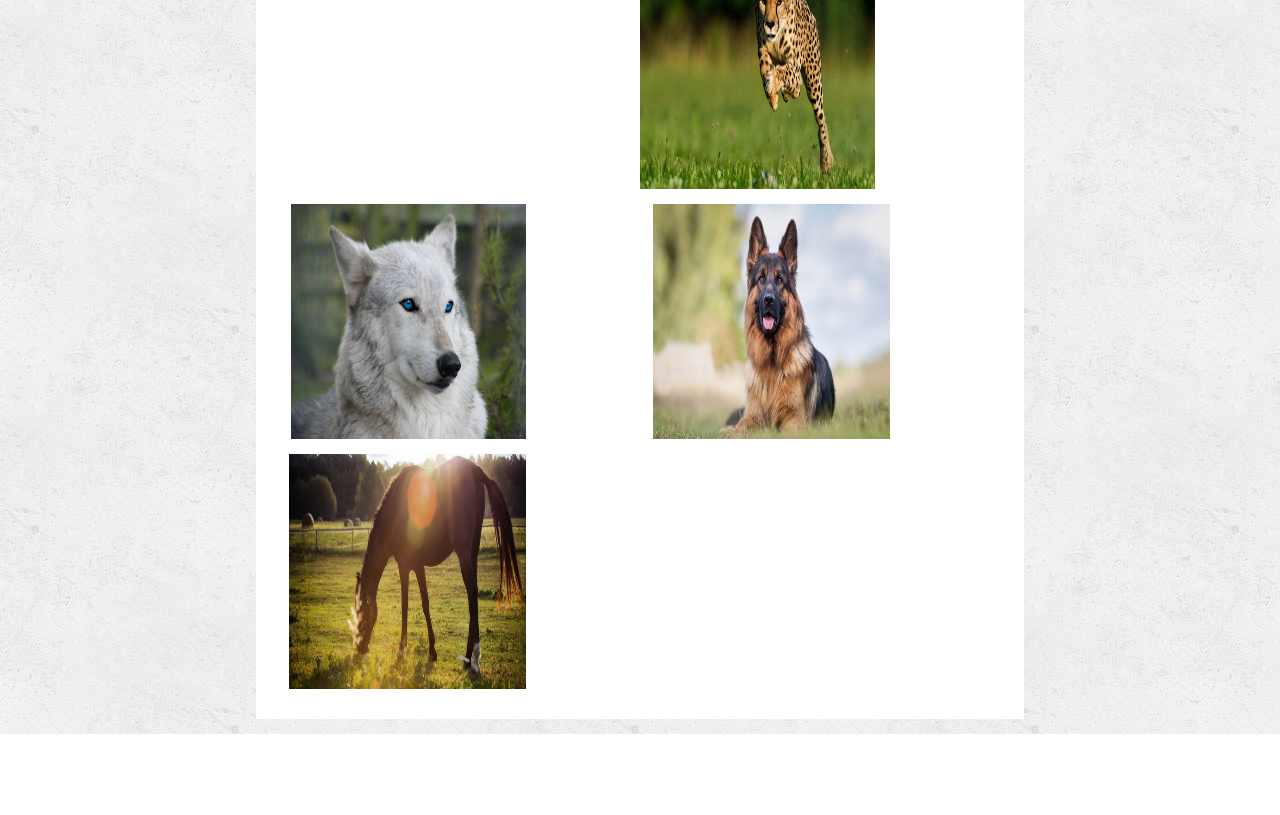
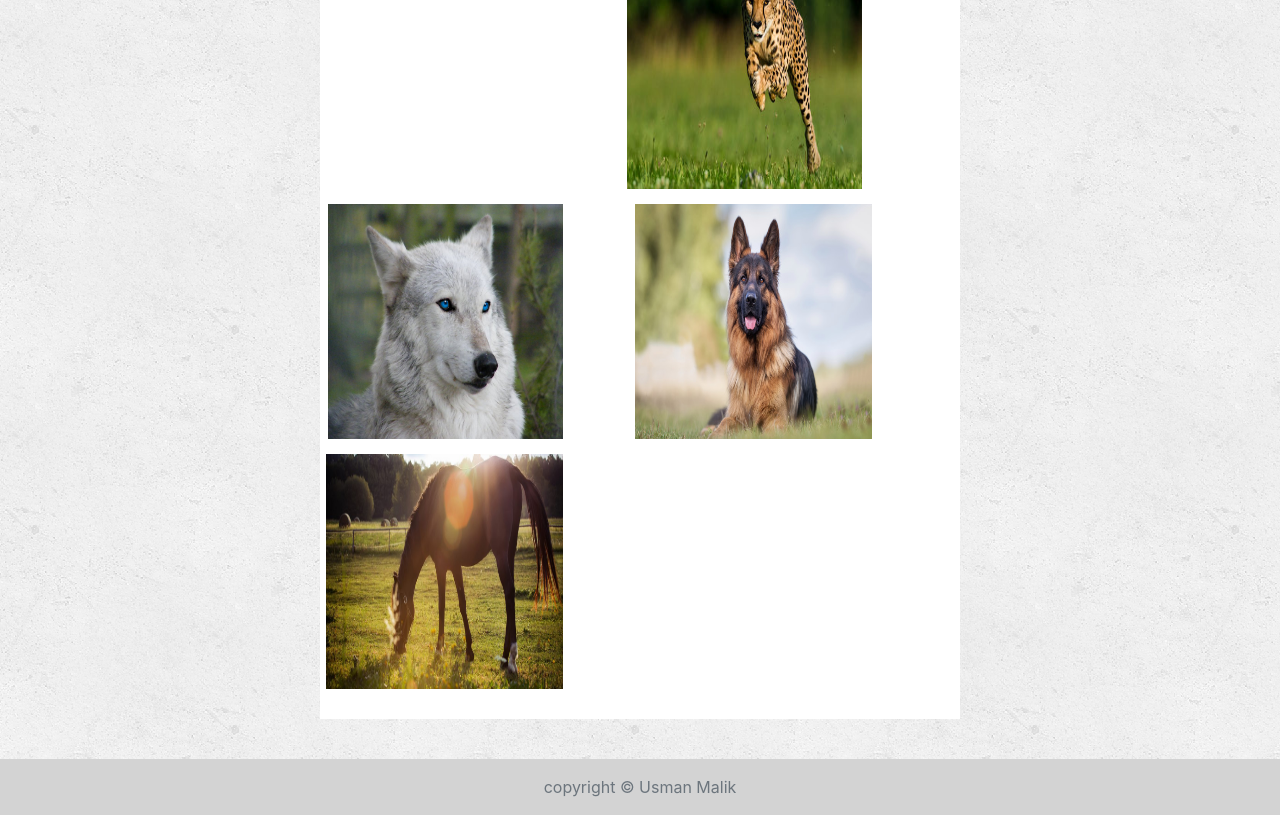
Before and after one commit to maliksaabb/Bootstrap-Portfolio, a plain HTML site: page portfolio.html in a window 1280 px wide. Shown: the part 228-1043 px from the top of the page. Before the commit the page ends 962 px from the top, so only its background shows below. Drawn offline with nearby package versions, Linux system fonts and the light colour scheme.

Commit message:
footer-setting

```diff
--- a/portfolio.html
+++ b/portfolio.html
@@ -8,9 +8,9 @@
     <link rel="stylesheet" href="https://stackpath.bootstrapcdn.com/bootstrap/4.3.1/css/bootstrap.min.css" integrity="sha384-ggOyR0iXCbMQv3Xipma34MD+dH/1fQ784/j6cY/iJTQUOhcWr7x9JvoRxT2MZw1T" crossorigin="anonymous">
 <style>
        .container {
-    width: 60%;
+    width: 50%;
     padding-right: 50px;
-    padding-left: 50px;
+    padding-left: 23px;
     margin:15px;
     padding-bottom:30px;
     margin-right: auto;
@@ -40,13 +40,21 @@
             padding-right:10px;
             margin-left:-15px;}
     .img4 { padding-left:18px;
-            margin-left:-5px;}
+            margin-left:-10px;}
     .img2 { padding-left:15px;
             padding-top:15px;
              margin-left:-15px}
     .img1 { padding-top:15px;
             padding-right:10px;
             margin-left:-15px;}
+
+
+            footer {
+            text-align: center;
+            background-color:lightgray;
+            margin-top:40px;
+            width: 100%;
+      }
 
 
 
@@ -117,7 +125,17 @@
                             </div>
                             </div>
                           </div>
+                          </div>
+                          </div>
+                          </div>
+                          </div>
 
+                          <footer class="footer text-muted">
+                            <div class="container-fluid p-1 p-md-3">
+
+                              <a class="navbar-footer" >copyright © Usman Malik</a>
+                            </div>
+                          </footer>
 
 </body>
 </html>
```
Also changed, not shown: contact.html (+18 -0 lines), index.html (+11 -2 lines).
